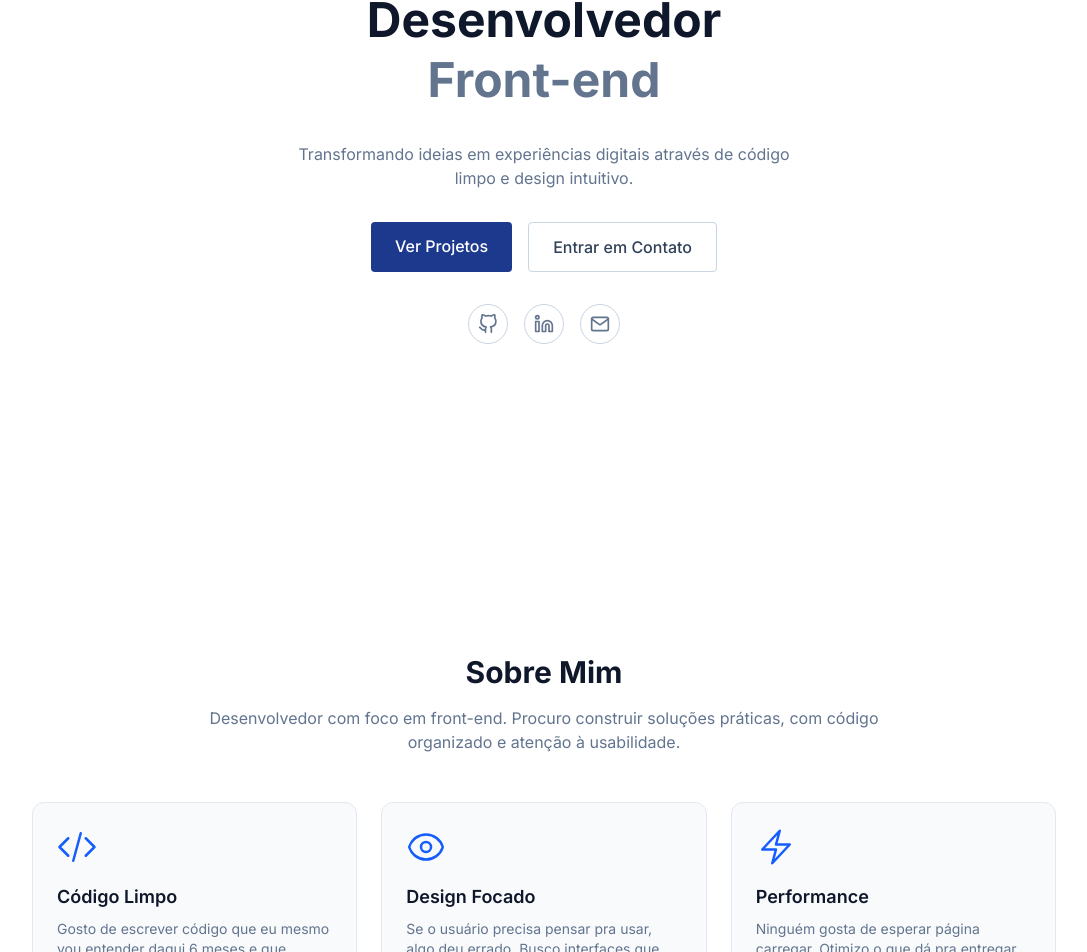
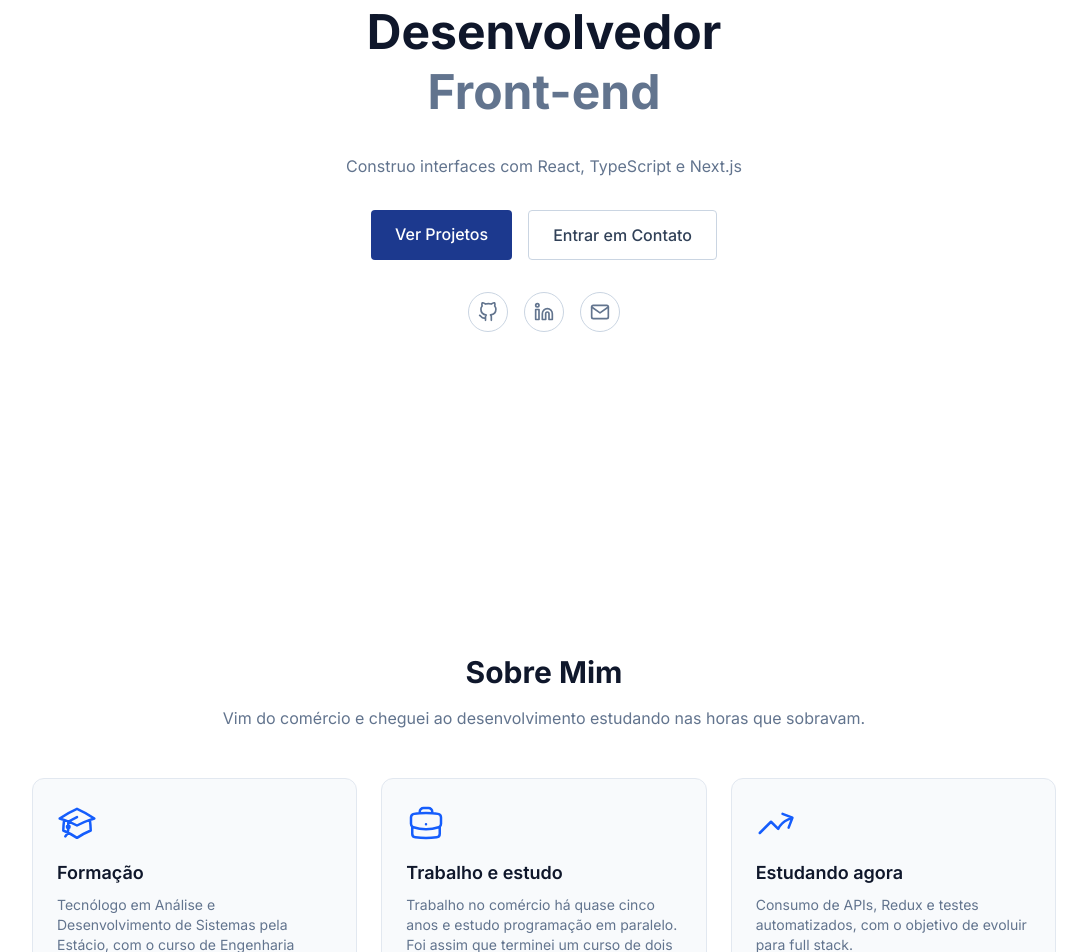
Before and after one commit to Sulivan7/profile-dev, a React (Vite) app: page / in a window 1280 px wide. Shown: the part 294-1246 px from the top of the page, without its empty margins (96-1183 px from the left). Built offline with nearby package versions, Linux system fonts and the light colour scheme.

Commit message:
feat: reescreve Hero e Sobre

```diff
--- a/src/data/skills.ts
+++ b/src/data/skills.ts
@@ -1,27 +1,27 @@
 import {
-  HiOutlineCodeBracket,
-  HiOutlineEye,
-  HiOutlineBolt,
+  HiOutlineAcademicCap,
+  HiOutlineBriefcase,
+  HiOutlineArrowTrendingUp,
 } from "react-icons/hi2";
 import type { Skill } from "../types";
 
 export const skills: Skill[] = [
   {
-    icon: HiOutlineCodeBracket,
-    title: "Código Limpo",
+    icon: HiOutlineAcademicCap,
+    title: "Formação",
     description:
-      "Gosto de escrever código que eu mesmo vou entender daqui 6 meses e que qualquer dev também consiga.",
+      "Tecnólogo em Análise e Desenvolvimento de Sistemas pela Estácio, com o curso de Engenharia Front-end da EBAC concluído. Hoje curso Ciência da Computação.",
   },
   {
-    icon: HiOutlineEye,
-    title: "Design Focado",
+    icon: HiOutlineBriefcase,
+    title: "Trabalho e estudo",
     description:
-      "Se o usuário precisa pensar pra usar, algo deu errado. Busco interfaces que façam sentido no primeiro clique.",
+      "Trabalho no comércio há quase cinco anos e estudo programação em paralelo. Foi assim que terminei um curso de dois anos e entreguei o site do dojô.",
   },
   {
-    icon: HiOutlineBolt,
-    title: "Performance",
+    icon: HiOutlineArrowTrendingUp,
+    title: "Estudando agora",
     description:
-      "Ninguém gosta de esperar página carregar. Otimizo o que dá pra entregar uma experiência fluida.",
+      "Consumo de APIs, Redux e testes automatizados, com o objetivo de evoluir para full stack.",
   },
 ];
--- a/src/sections/About.tsx
+++ b/src/sections/About.tsx
@@ -7,7 +7,7 @@ const About = () => {
       <div className="container mx-auto px-4">
         <TitleSection
           title="Sobre Mim"
-          subtitle="Desenvolvedor com foco em front-end. Procuro construir soluções práticas, com código organizado e atenção à usabilidade."
+          subtitle="Vim do comércio e cheguei ao desenvolvimento estudando nas horas que sobravam."
         />
 
         <div className="grid grid-cols-1 md:grid-cols-3 gap-6 max-w-5xl mx-auto">
--- a/src/sections/Hero.tsx
+++ b/src/sections/Hero.tsx
@@ -9,7 +9,7 @@ const Hero = () => {
     >
       <div className="container mx-auto px-4 flex flex-col items-center gap-8">
         <span className="inline-block px-4 py-2 rounded-sm text-xs font-medium text-blue-600 bg-blue-50 border border-blue-200 dark:text-blue-400 dark:bg-blue-900/20 dark:border-blue-800">
-          Disponível para novos projetos
+          Buscando estágio ou vaga júnior
         </span>
 
         <h1 className="text-5xl font-bold leading-tight text-slate-900 dark:text-white">
@@ -19,8 +19,7 @@ const Hero = () => {
         </h1>
 
         <p className="text-slate-500 dark:text-slate-400 max-w-lg text-base">
-          Transformando ideias em experiências digitais através de código limpo
-          e design intuitivo.
+          Construo interfaces com React, TypeScript e Next.js
         </p>
 
         <div className="flex gap-4">
```
